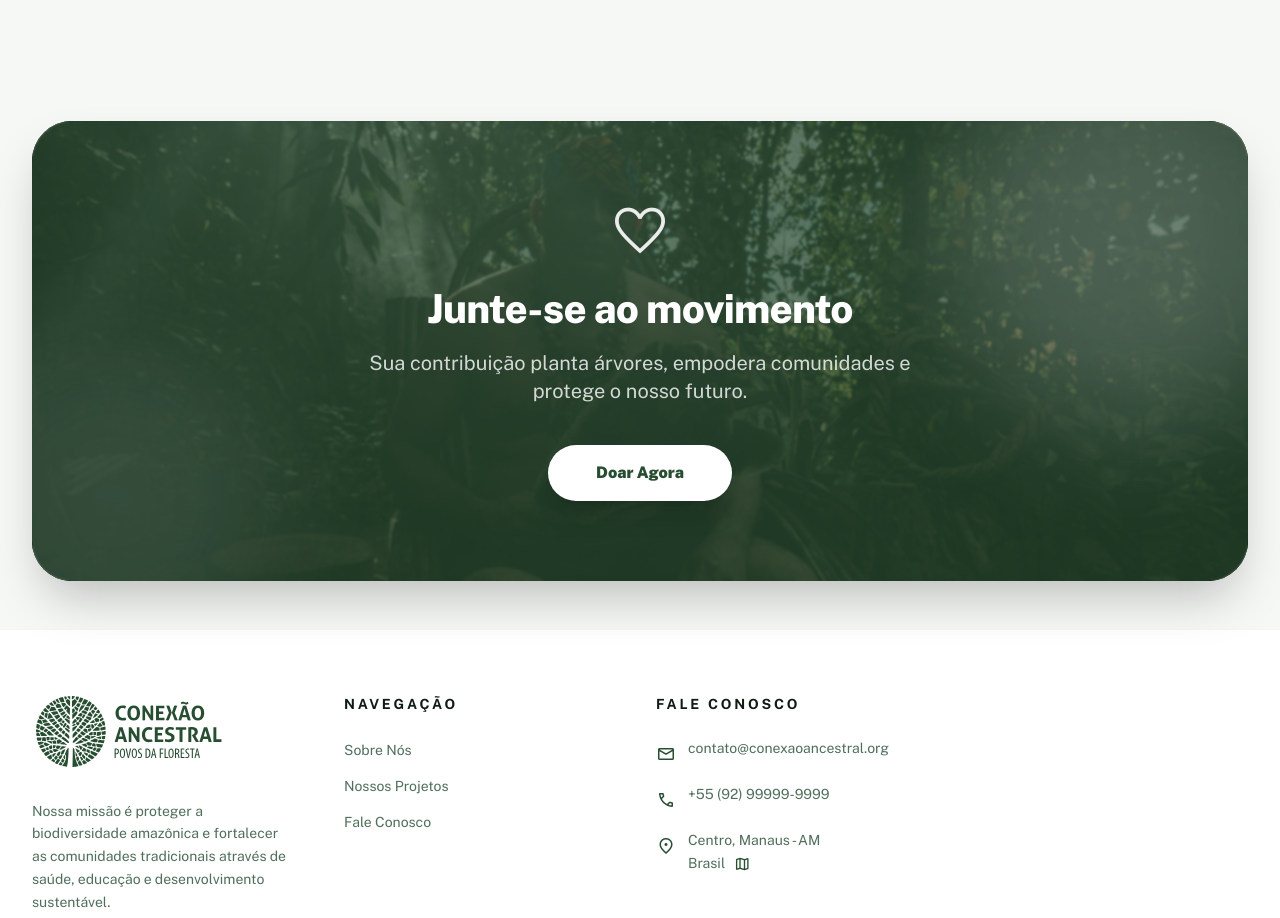
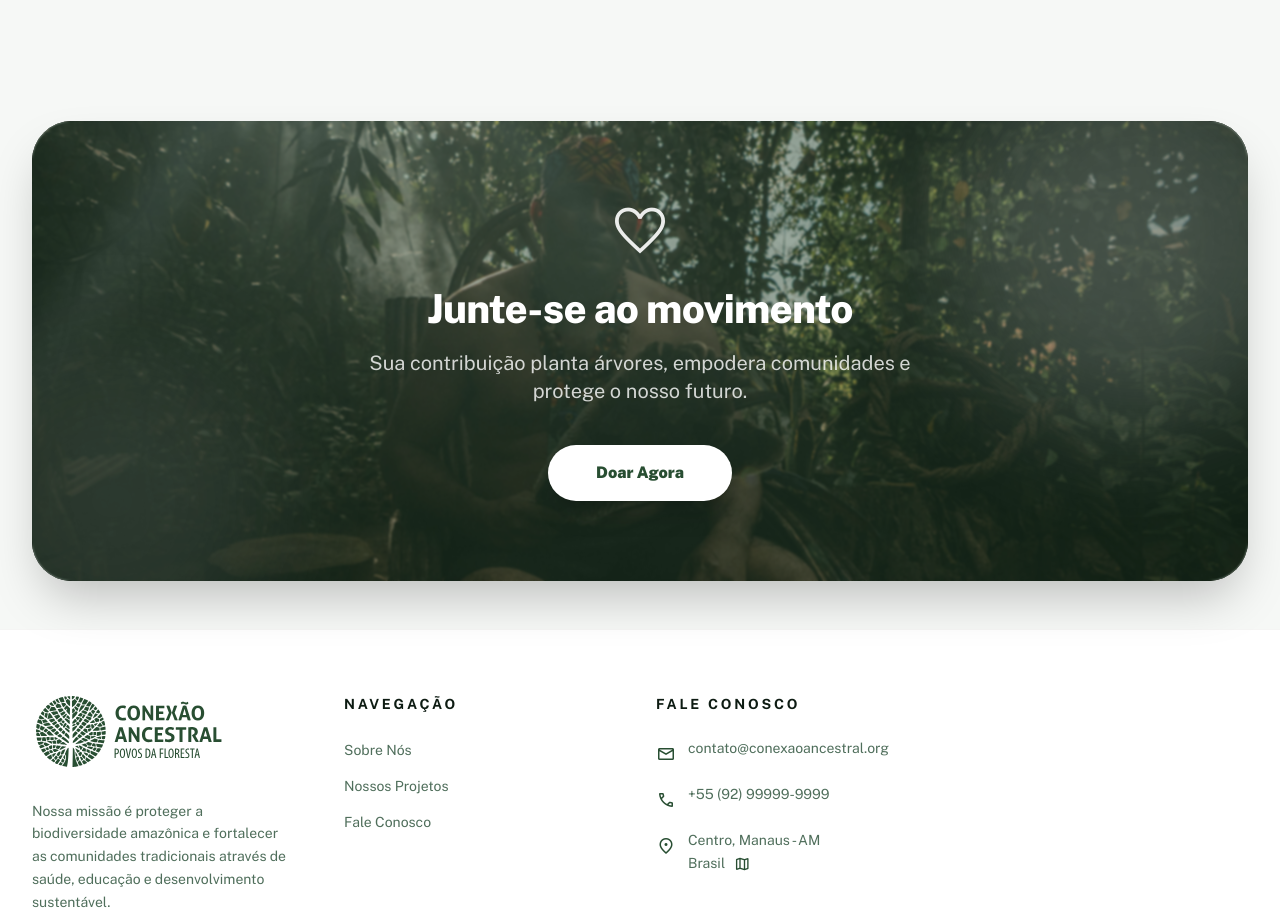
Before and after one commit to danilogravina/Conexaoancestral, a React (Vite) app: page /#/quem-somos in a window 1280 px wide. Shown: the part 3060-3978 px from the top of the page. Built offline with nearby package versions, Linux system fonts and the light colour scheme; no server answers.

Commit message:
style: ajusta opacidade do banner final em Sobre Nos para aumentar brilho

```diff
--- a/pages/About.tsx
+++ b/pages/About.tsx
@@ -237,7 +237,7 @@ const About: React.FC = () => {
                             alt="Fundo Institucional"
                             className="w-full h-full object-cover"
                         />
-                        <div className="absolute inset-0 bg-primary/70 dark:bg-primary/90 backdrop-blur-[1px]"></div>
+                        <div className="absolute inset-0 bg-primary/40 dark:bg-primary/60 backdrop-blur-[1px]"></div>
                     </div>
 
                     <div className="absolute top-0 right-0 -mr-20 -mt-20 size-96 bg-white/20 rounded-full blur-3xl z-0"></div>
--- a/pages/Home.tsx
+++ b/pages/Home.tsx
@@ -188,7 +188,7 @@ const Home: React.FC = () => {
           <img
             src="/assets/img/icons/logo-hero.svg"
             alt="Logo Conexão Ancestral"
-            className="w-14 md:w-20 mx-auto mb-6 drop-shadow-2xl animate-float"
+            className="w-16 md:w-24 mx-auto mb-6 drop-shadow-2xl animate-float"
           />
           <h1 className="text-white h1-standard mb-4 drop-shadow-lg font-black tracking-tight">
             Conexão Ancestral
```
